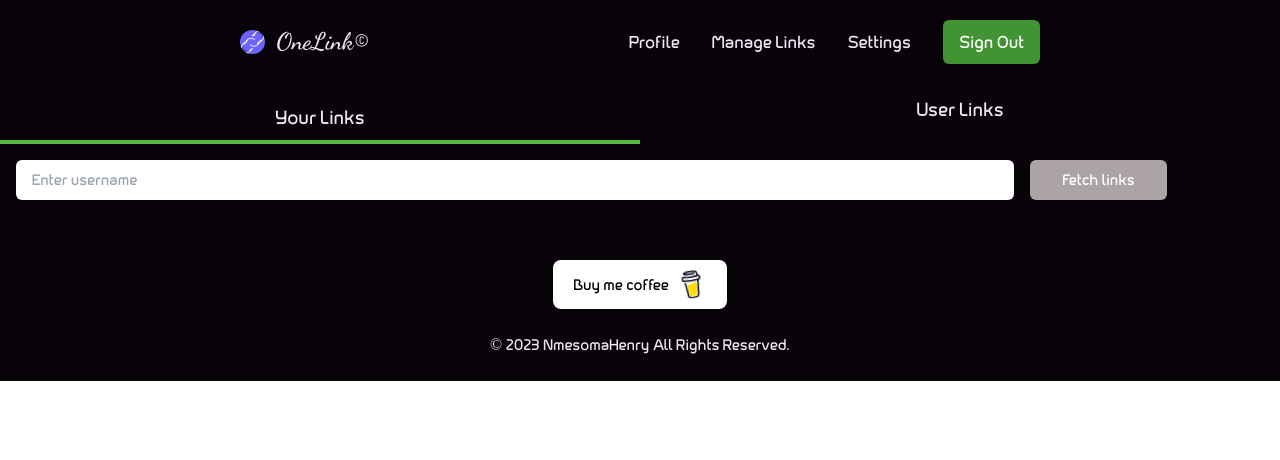
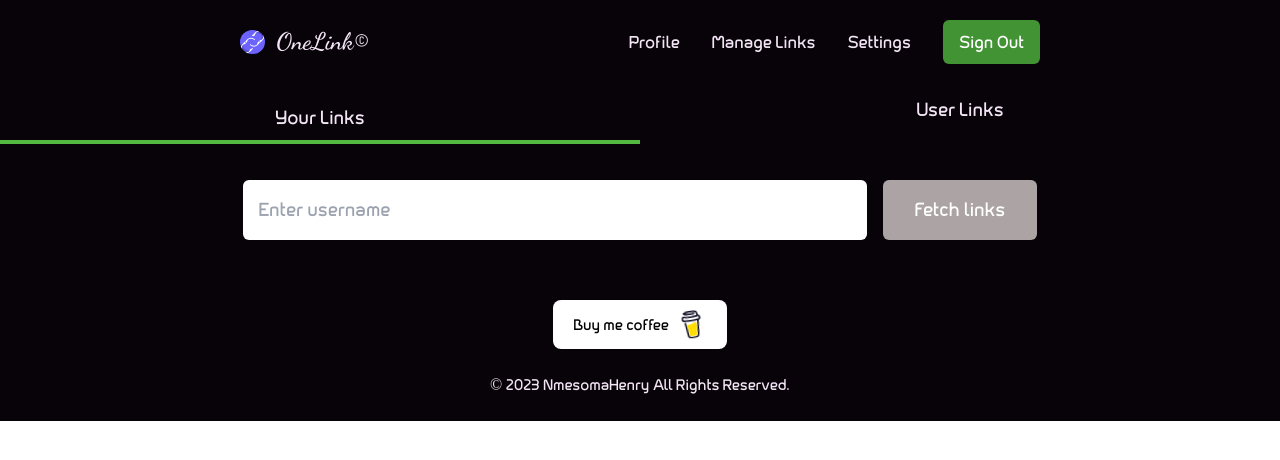
Before and after one commit to IamHenryOkeke/One-Link, a React (Vite) app: page /home/user-links in a window 1280 px wide. Shown: the top 460 px of the page. Built offline with nearby package versions, Linux system fonts and the light colour scheme.

Commit message:
error handling for empty array response

```diff
--- a/src/views/Home/AdminLinks.jsx
+++ b/src/views/Home/AdminLinks.jsx
@@ -8,11 +8,13 @@ import HomeLinkCard from "../../components/Cards/HomeLinkCard"
 
 const AdminLinks = () => {
     const [adminLinks, setAdminLinks] = useState([])
+    const [paraText, setParaText] = useState("")
     const [adminLoading, setAdminLoading] = useState(true)
     const user = useUserStatus()
 
     const getData = async(docRef) => {
         setAdminLoading(true)
+        setParaText("")
         try {
             const response = await getDocs(docRef)
             let links = [];
@@ -21,7 +23,9 @@ const AdminLinks = () => {
                     ...doc.data(), id: doc.id
                 })
             })
-        console.log(links)
+            if(links.length === 0){
+                setParaText("No links found")
+            }
             setAdminLoading(false)
             setAdminLinks(links)
         } catch (error) {
@@ -42,13 +46,11 @@ const AdminLinks = () => {
         user ? (<p className="mx-4 md:mx-8 lg:mx-32 text-xl md:text-4xl font-semibold mt-4">{user.displayName}</p>) : ( <h1 className="h-10 bg-gray-300 rounded-lg w-52 dark:bg-gray-600"></h1>)
         }
         {adminLoading && <LoadingCard/>}
+        <p>{paraText}</p>
         {
-        (adminLinks.length > 0) ?
             (adminLinks.map((link) => (
             <HomeLinkCard key={link.id} {...link}/>
             )))
-            :
-        (<p>No links</p>)
         }
     </div>
     )
--- a/src/views/Home/UserLinks.jsx
+++ b/src/views/Home/UserLinks.jsx
@@ -5,20 +5,25 @@ import HomeLinkCard from "../../components/Cards/HomeLinkCard"
 
 const UserLinks = () => {
     const [userLinks, setUserLinks] = useState([])
+    const [paraText, setParaText] = useState("")
     const [userLoading, setUserLoading] = useState(false)
     const [value, setValue] = useState("")
+    // const paraElement = useRef();
 
     const handleOnFetch = async() => {
         setUserLoading(true)
+        setParaText("")
         try {
-            const response = await getDocs(collection(userDataBase, value))
+            const response = await getDocs(collection(userDataBase, value.toLowerCase()))
             let links = [];
             response.docs.forEach((doc) => {
             links.push({
                     ...doc.data(), id: doc.id
                 })
             })
-            console.log(links)
+            if(links.length === 0){
+                setParaText("No links found")
+            }
             setUserLoading(false)
             setUserLinks(links)
         } catch (error) {
@@ -30,15 +35,16 @@ const UserLinks = () => {
 
     return (
         <div className="mx-4">
-            <div className="flex flex-col items-center md:flex-row gap-4">
-                <input className='text-black px-4 py-2 rounded-md w-[80%]' type="url"  name="link" value={value} onChange={(e) => setValue(e.target.value)} placeholder="Enter username" required/>
-                <button onClick={handleOnFetch}  className="px-8 py-2 self-center bg-[#aca4a4] rounded-md text-white">Fetch links</button>
+            <div className="flex flex-col items-center md:flex-row md:justify-center gap-4 md:text-xl mt-5">
+                <input className='text-black  px-4 py-2 md:py-4 rounded-md w-[80%] lg:w-[50%]' type="url"  name="link" value={value} onChange={(e) => setValue(e.target.value)} placeholder="Enter username" required/>
+                <button onClick={handleOnFetch}  className="px-8 py-2 md:py-4 self-center bg-[#aca4a4] rounded-md text-white">Fetch links</button>
             </div>
             <div className="flex flex-col items-center mt-4">
                 {userLoading && <p>Fetching user links...</p>}
+                <p>{paraText}</p>
                 {
                     (userLinks.map((link) => (
-                    <HomeLinkCard key={link.id} {...link}/>
+                        <HomeLinkCard key={link.id} {...link}/>
                     )))
                 }
             </div>
```
Lines whose indentation alone changed are shown as unchanged.
